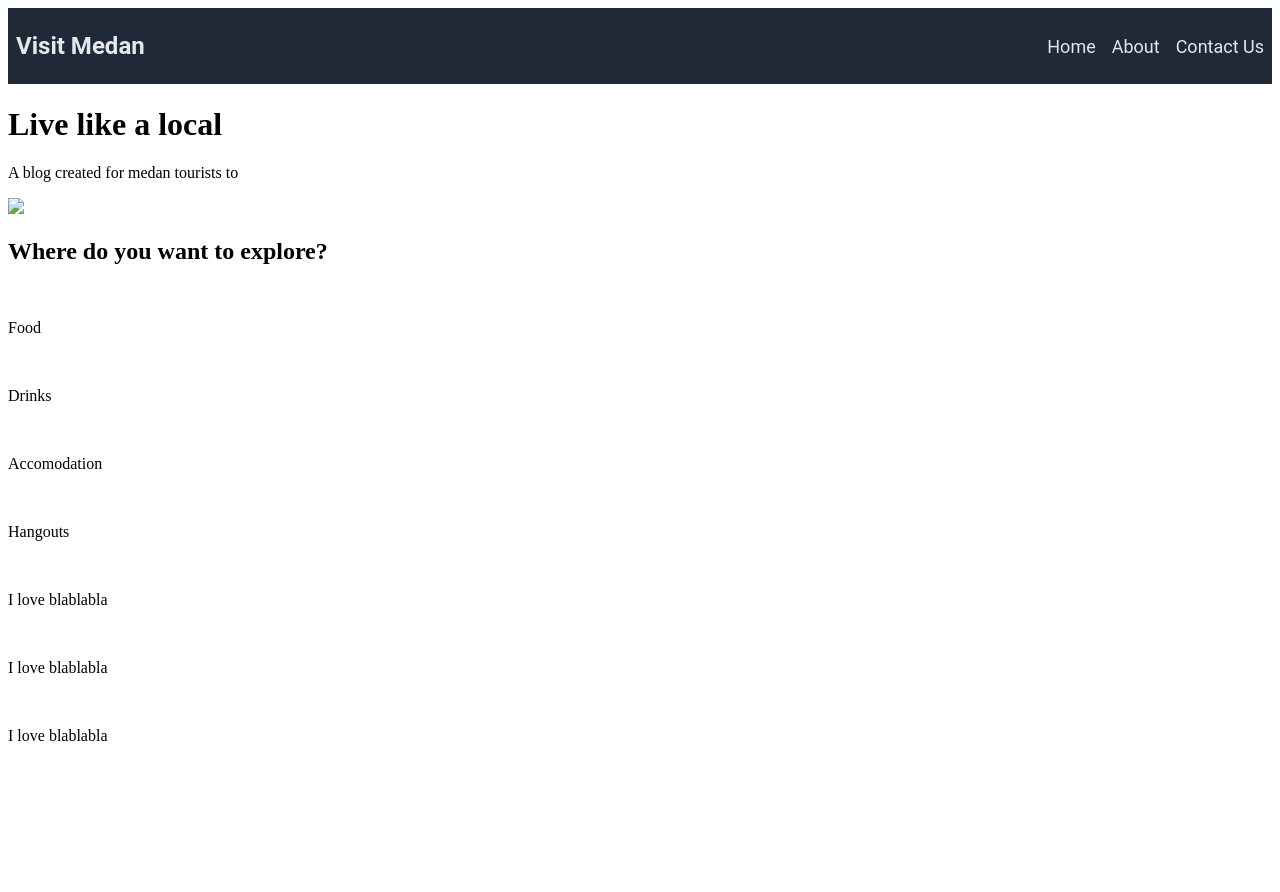
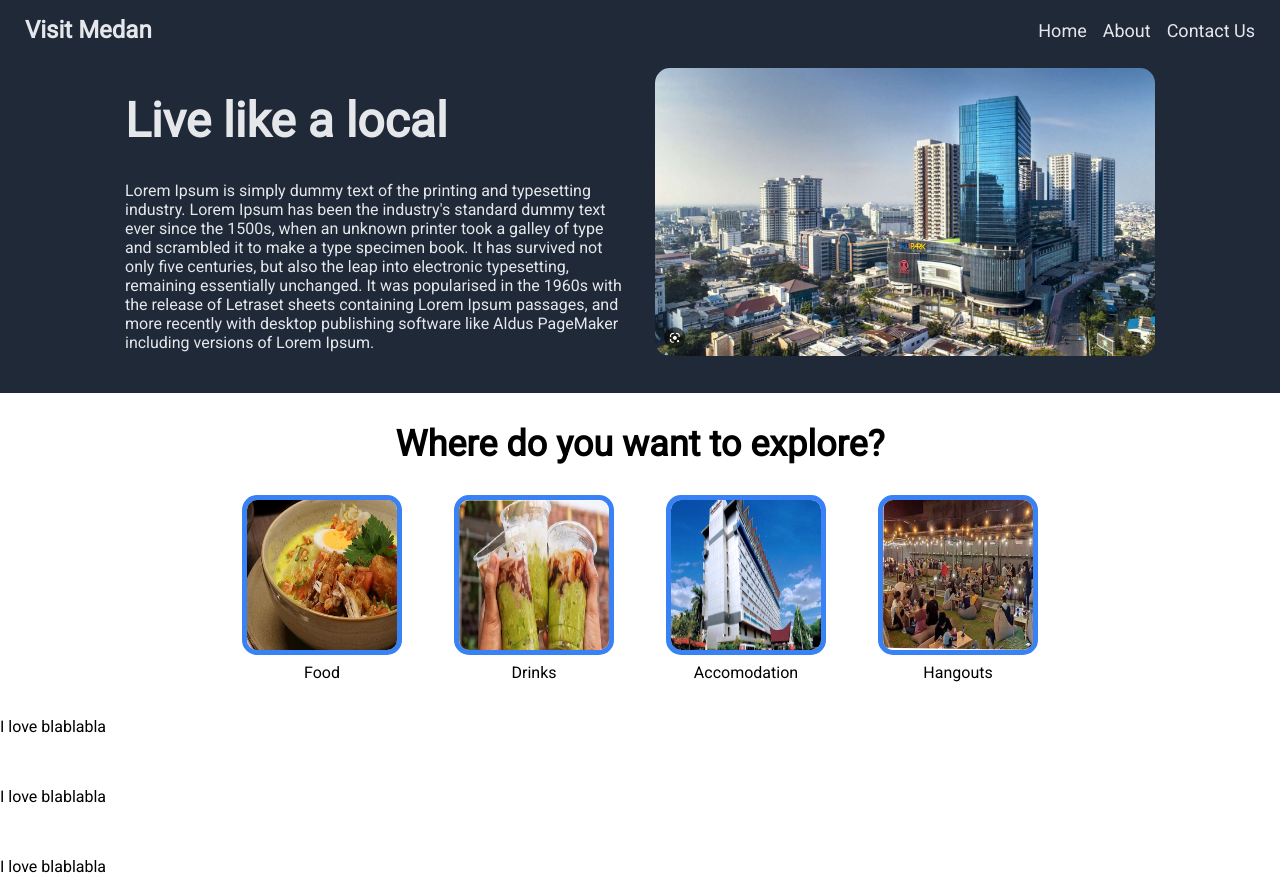
Before and after one commit to nabawiarifin/visit-medan, a plain HTML site: page index.html in a window 1280 px wide. Before the commit the page ends 800 px from the top, so only its background shows below. Drawn offline with Linux system fonts and the light colour scheme.

Commit message:
Added explore section

```diff
--- a/index.html
+++ b/index.html
@@ -4,9 +4,13 @@
     <meta charset="UTF-8">
     <title>Visit Medan</title>
     <link rel="stylesheet" href="style.css">
+    <link rel="preconnect" href="https://fonts.googleapis.com">
+    <link rel="preconnect" href="https://fonts.gstatic.com" crossorigin>
+    <link href="https://fonts.googleapis.com/css2?family=Roboto&display=swap" rel="stylesheet">
 </head>
 
-<body>
+<body class="body">
+
     <div class="header">
         <h1 id="logo">Visit Medan</h1>
         <ul class="links">
@@ -19,36 +23,38 @@
     <div class="hero">
         <div class="hero-text">
             <h1>Live like a local</h1>
-        <p>A blog created for medan tourists to </p>
+            <p>Lorem Ipsum is simply dummy text of the printing and typesetting industry. Lorem Ipsum has been the industry's standard dummy text ever since the 1500s, when an unknown printer took a galley of type and scrambled it to make a type specimen book. It has survived not only five centuries, but also the leap into electronic typesetting, remaining essentially unchanged. It was popularised in the 1960s with the release of Letraset sheets containing Lorem Ipsum passages, and more recently with desktop publishing software like Aldus PageMaker including versions of Lorem Ipsum.</p>
         </div>
-    <img src="hero-image.jpg">
+        <div class="hero-image">
+            <img alt="Medan Image" src="./images/hero-image.png">
+        </div>
     </div>
 
     <div class="explore">
-    <h2>Where do you want to explore?</h2>
+        <h2 class="title">Where do you want to explore?</h2>
+
         <div class="explore-items">
-        <div>
-            <img>
-            <p>Food</p>
+        <div class = "explore-info">
+            <img src="./images/explore-1.jpg" alt="food">
+            <div class="text">Food</div>
+        </div>
+        <div class = "explore-info">
+            <img src="./images/explore-2.jpg" alt="drinks">
+            <div class="text">Drinks</div>
+        </div>
+        <div class = "explore-info">
+            <img src="./images/explore-3.jpg" alt="accomodation">
+            <div class="text">Accomodation</div>
+        </div>
+        <div class = "explore-info">
+            <img src="./images/explore-4.jpg" alt="hangouts">
+            <div class="text">Hangouts</div>
         </div>
 
-        <div>
-            <img>
-            <p>Drinks</p>
-        </div>
-
-        <div>
-            <img>
-            <p>Accomodation</p>
-        </div>
-
-        <div>
-            <img>
-            <p>Hangouts</p>
         </div>
     </div>
 
-    <div class="testimonies">
+    <div class="testimony">
         <div>
             <img>
             <p>I love blablabla</p>
--- a/style.css
+++ b/style.css
@@ -1,10 +1,15 @@
+.body {
+    font-family: "Roboto";
+    margin: 0;
+}
+
+/* HEADER */
 .header {
     background-color: #1F2937;
-    font-family: Roboto;
     display: flex;
     justify-content: space-between;
-    padding: 8px;
-    max-width: 1500px;
+    padding-right: 25px;
+    padding-left: 25px;
     align-items: center;
 }
 
@@ -21,3 +26,66 @@ ul {
     gap: 16px;
     padding: 0px;
   }
+
+  /* HERO */
+.hero{
+    background-color: #1F2937;
+    color: #E5E7EB;
+    display: flex;
+    align-items: center;
+    justify-content: center;
+    padding-left: 25px;
+    padding-right: 25px;
+    flex-wrap: wrap;
+    padding-bottom: 25px;
+    gap:30px;
+}
+
+.hero-text {
+    width: 500px;
+}
+.hero-text h1 {
+    font-size: 48px;
+}
+
+.hero-image{
+    width: 500px;
+}
+
+.hero-image img {
+    border-radius: 15px;
+    max-height: 100%;
+    max-width: 100%;
+}
+
+/* EXPLORE */
+
+.explore, .explore-info {
+    display: flex;
+    flex-direction: column;
+    align-items: center;
+  }
+
+  .explore-info {
+    text-align: center;
+    max-width: 200px;
+    gap: 8px;
+  }
+
+  .explore-items {
+    display: flex;
+    flex-direction: row;
+    gap: 52px
+  }
+
+  .explore-items img {
+    width: 150px;
+    border: 5px solid #3882F6;
+    border-radius: 15px;
+    height: 150px;
+  }
+
+  .title {
+    font-size: 36px;
+    font-weight: 900;
+  }
```
Also changed, not shown: images/explore-1.jpg (added), images/explore-2.jpg (added), images/explore-3.jpg (added), images/explore-4.jpg (added), images/hero-image.png (added). Lines whose indentation alone changed are shown as unchanged.
